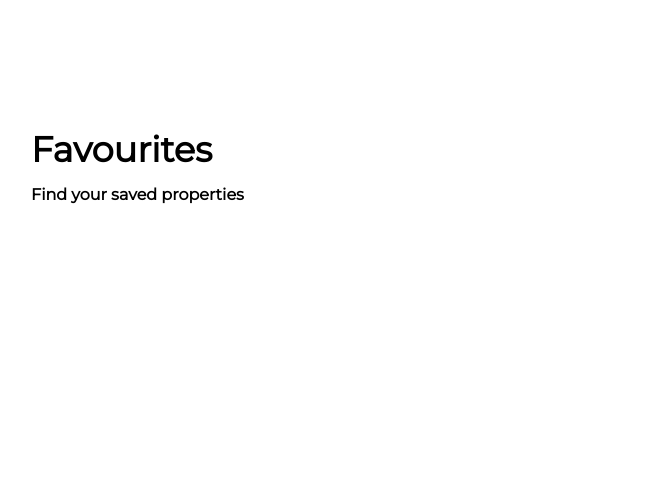
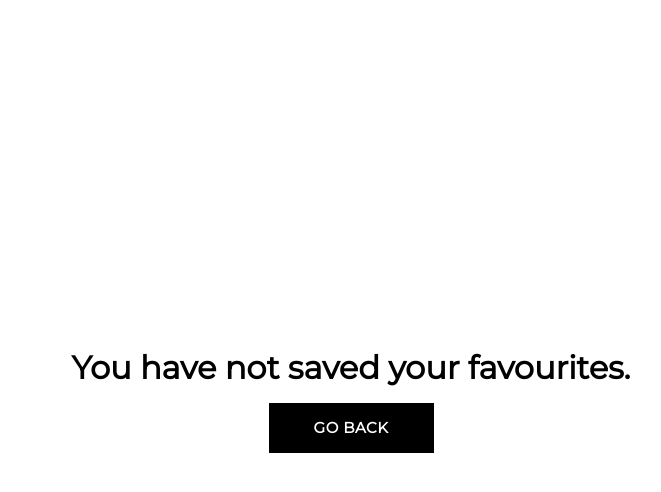
Before and after one commit to adithyanair11/realestate-rent-app, a React (Create React App) app: page /favourites in a window 1280 px wide. Shown: the top 492 px of the page, without its empty margins (289-950 px from the left). Built offline with nearby package versions, Linux system fonts and the light colour scheme.

Commit message:
added all changes

```diff
--- a/src/components/card/card.comonent.jsx
+++ b/src/components/card/card.comonent.jsx
@@ -8,13 +8,14 @@ import FavoriteIcon from '@mui/icons-material/Favorite';
 import FavoriteBorderIcon from '@mui/icons-material/FavoriteBorder';
 import LocationOnIcon from '@mui/icons-material/LocationOn';
 import { useDispatch,useSelector } from 'react-redux';
-import { useState } from 'react';
+import { useContext,useState } from 'react';
 import { selectFavourites } from '../../store/favourites/favourites.selector';
 import { addItemToList} from '../../store/favourites/favourites.action';
-const Card = ({item}) => {
+import FilterContext from '../../context/filter-context';
+const Card = ({item,id}) => {
+    const [clicked,setClicked] = useState(false);
     const dispatch = useDispatch();
     const favList = useSelector(selectFavourites);
-    const [clicked,setClicked] = useState(false);
     const handleClick = () => {
         dispatch(addItemToList(favList,item))
         setClicked(!clicked);
@@ -59,7 +60,7 @@ const Card = ({item}) => {
                     </div>
                     <div className='info' onClick={handleClick}>
                     {
-                        clicked ?
+                        favList.find(fav => fav.id === id) ?
                         (<FavoriteIcon />)
                         :
                         (<FavoriteBorderIcon />)
--- a/src/components/custom-button/custom-button.styles.css
+++ b/src/components/custom-button/custom-button.styles.css
@@ -15,6 +15,13 @@
     display: flex;
     justify-content: center;
     cursor: pointer;
+    transition: hover 0.2s ease;
+}
+
+.button-container:hover{
+    background-color: #fff;
+    color:#000;
+    border:1px solid #000;
 }
 
 .fav{
--- a/src/components/data-preview/data-preview.component.jsx
+++ b/src/components/data-preview/data-preview.component.jsx
@@ -12,7 +12,7 @@ const DataPreview = () => {
         <div className='data-preview'>
         {
             filterList.length ?
-            (filterList.map(item => <Card key={item.id} item={item}/>))
+            (filterList.map(item => <Card key={item.id} item={item} id={item.id}/>))
             :
             <h1>No results</h1>
         }
--- a/src/components/search-filter/search-filter.styles.css
+++ b/src/components/search-filter/search-filter.styles.css
@@ -25,6 +25,7 @@
 
 
 .reset-button{
+    font-weight: bold;
     margin-top:1.6em;
     width:60px;
     height: 60px;
--- a/src/context/filter-context.js
+++ b/src/context/filter-context.js
@@ -7,9 +7,9 @@ export const FilterProvider = ({children}) => {
     const [city,setCity] = useState("");
     const [prop,setProp] = useState("");
     const [searchField,setSearchField] = useState("");
-
+    const [clicked,setClicked] = useState(false);
     return(
-        <FilterContext.Provider value={{city,setCity,prop,setProp,rangeValue,setRangeValue,searchField,setSearchField}}>
+        <FilterContext.Provider value={{city,setCity,prop,setProp,rangeValue,setRangeValue,searchField,setSearchField,clicked,setClicked}}>
             {children}
         </FilterContext.Provider>
     )
--- a/src/routes/favourites-page/favourites-page.components.jsx
+++ b/src/routes/favourites-page/favourites-page.components.jsx
@@ -1,20 +1,38 @@
 import './favourites-page.styles.css';
 import {useSelector} from 'react-redux'
 import { selectFavourites } from '../../store/favourites/favourites.selector';
+import Button from '../../components/custom-button/custom-button.component';
+import { useNavigate } from 'react-router-dom';
 import Card from '../../components/card/card.comonent';
 const FavouritesPage = () => {
+    const navigate = useNavigate();
     const favList = useSelector(selectFavourites);
     return(
         <div className='fav-page'>
-            <div className='fav-list-container'>
-                <div className='fav-head'>
+        {
+            favList.length ?
+            (<div className='fav-list-container'>
+            <div className='fav-head'>
+                <div>
                     <h1>Favourites</h1>
                     <span>Find your saved properties</span>
-                    {
-                        favList.map(item => <Card key={item.id} item={item}/>)
-                    }
+                </div>
+                <div>
+                    <Button onClick={() => navigate('/')}>go back</Button>
                 </div>
             </div>
+            <div className='favourites'>
+                {
+                    favList.map(item => <Card key={item.id} item={item}/>)
+                }
+            </div>
+        </div>)
+        :
+        (<div className='empty'>
+            <h1>You have not saved your favourites.</h1>
+            <Button onClick={() => navigate('/')}>go back</Button>
+        </div>)
+        }
         </div>
     )
 }
--- a/src/routes/favourites-page/favourites-page.styles.css
+++ b/src/routes/favourites-page/favourites-page.styles.css
@@ -1,7 +1,9 @@
 .fav-page{
     height: 100vh;
+    width: 100vw;
+    display: grid;
+    place-items: center;
     overflow-y: overlay;
-    padding-left:20em;
 }
 
 .fav-page::-webkit-scrollbar{
@@ -9,18 +11,40 @@
 }
 
 .fav-list-container{
-    width:70vw;
-    margin-top: 8em;
+    margin-top: 4em;
     display: flex;
     flex-direction: column;
     justify-content: center;
 }
 
+.favourites{
+    display: flex;
+    flex-direction: column;
+    gap: 2em 0;
+    margin-top: 2em;
+    width: 500px;
+}
+
+.fav-head{
+    display: flex;
+    width: 100%;
+    justify-content: space-between;
+    align-items: center;
+}
 
 .fav-head h1{
     font-size: 2.2rem;
-    margin-bottom: 0.4em;
+    margin-bottom: 0.2em;
 }
 .fav-head span{
     font-weight: bold;
 }
+
+.empty{
+    display: flex;
+    gap: 1em 0;
+    flex-direction: column;
+    width:100%;
+    justify-content: center;
+    align-items: center;
+}
```
